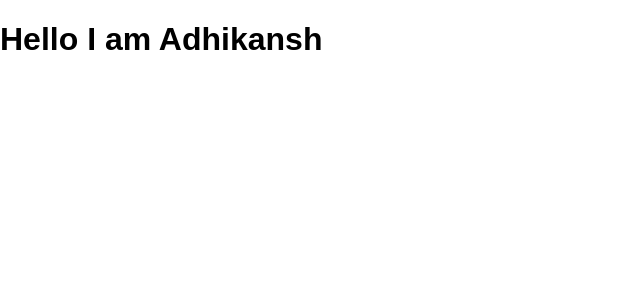
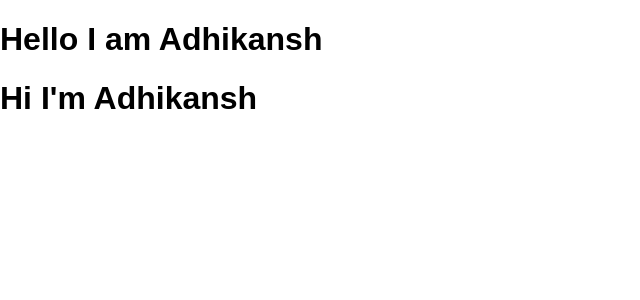
Before and after one commit to SIAM-VIT/React-Js, a React (Create React App) app in the folder react-complete-guide/: page / in a window 1280 px wide. Shown: the top 300 px of the page, without its empty margins (0-640 px from the left). Built offline with nearby package versions, Linux system fonts and the light colour scheme.

Commit message:
adding 1st component of react

```diff
--- a/react-complete-guide/src/App.js
+++ b/react-complete-guide/src/App.js
@@ -1,11 +1,14 @@
 import React, { Component } from "react";
 import "./App.css";
+
+import Person from "./Person/Person";
 
 class App extends Component {
   render() {
     return (
       <div>
         <h1>Hello I am Adhikansh</h1>
+        <Person />
       </div>
     );
     // return React.createElement(
```
